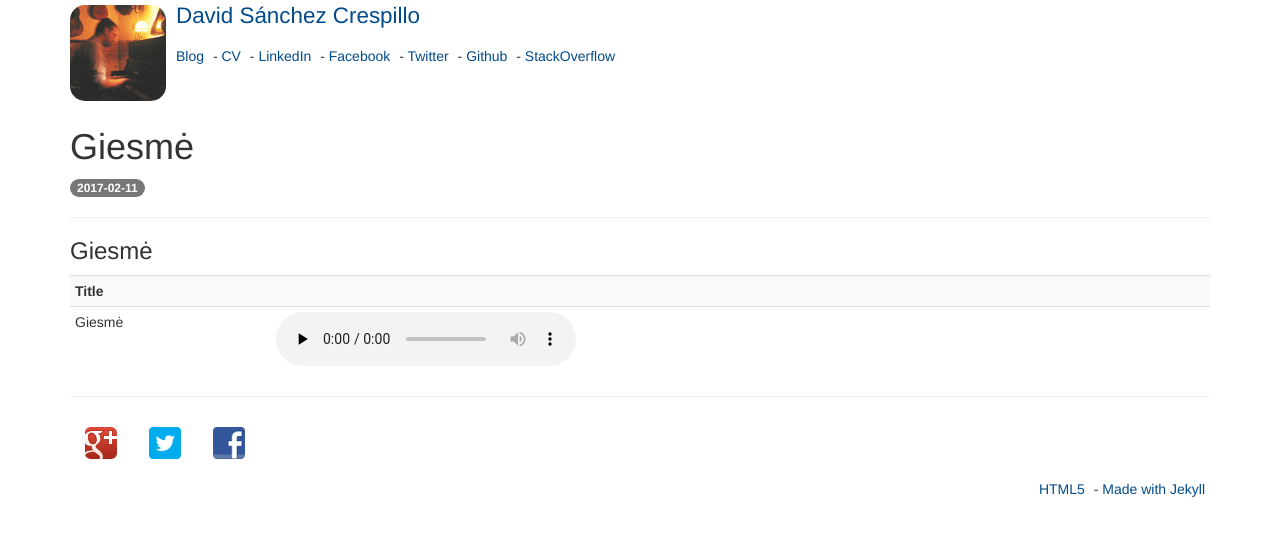
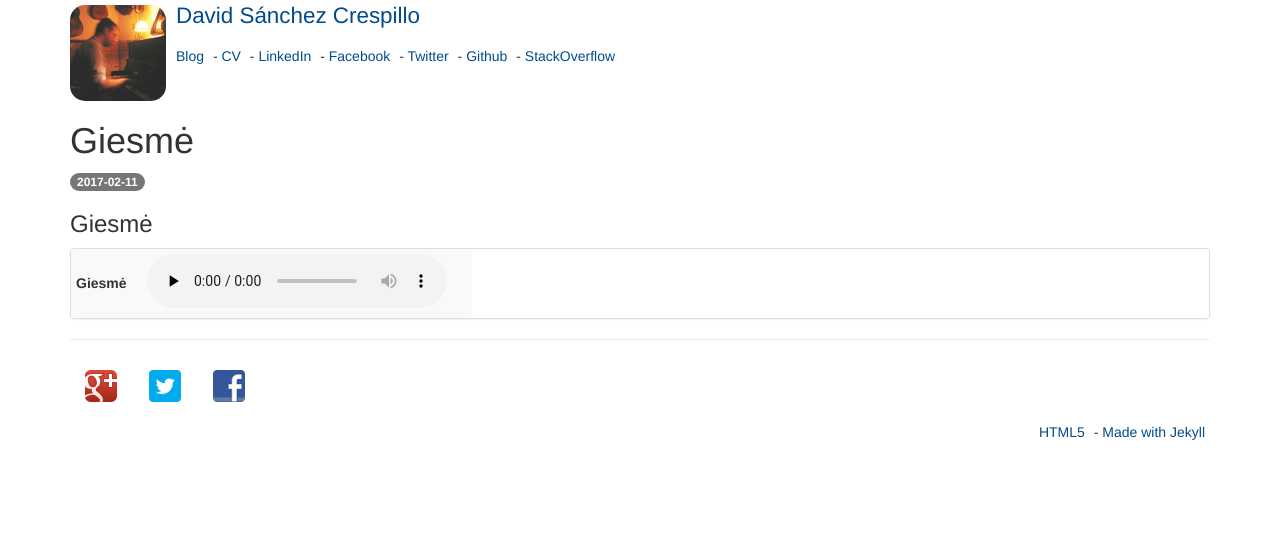
Before and after one commit to davidsanchezcrespillo/dscwebpage_jekyll, a Jekyll site: the page built from _posts/2017-02-11-giesme.markdown, in a window 1280 px wide. Shown: the top 536 px of the page. Built offline with Jekyll 4.4.1, drawn with Linux system fonts in a browser that asks for light colours.

Commit message:
Little look and feel improvements

```diff
--- a/_includes/media_player.html
+++ b/_includes/media_player.html
@@ -1,10 +1,10 @@
 {% if page.tracklist %}
-<table class="table table-striped table-condensed">
-  <tr><th>Title</th><th>&nbsp;</th><th>&nbsp;</th><th>&nbsp;</th><th>&nbsp;</th></tr>
+<div class="panel panel-default">
+<table class="table table-striped table-condensed table-hover table-nonfluid media-list">
+  <tbody>
   {% for item in page.tracklist %}
     <tr>
-
-      <td>{% if item.download %}<a href="{{ '/media/audio/' | append:item.url | append:'.mp3' | prepend:site.baseurl }}">{% endif %}{{ item.title }}{% if item.download %}</a>{% endif %}</td>
+      <td class="title">{% if item.download %}<a href="{{ '/media/audio/' | append:item.url | append:'.mp3' | prepend:site.baseurl }}">{% endif %}{{ item.title }}{% if item.download %}</a>{% endif %}</td>
     <td>{% if item.description %} {{ item.description }} {% endif %}</td>
     <td><audio title="{{ item.title }}" controls="controls" preload="none">
       <source src="{{ '/media/audio/' | append:item.url | append:'.mp3' | prepend:site.baseurl }}" type="audio/mpeg"/>
@@ -23,5 +23,7 @@
     </td>
   </tr>
   {% endfor %}
+  </tbody>
 </table>
+</div>
 {% endif %}
--- a/_layouts/default.html
+++ b/_layouts/default.html
@@ -41,14 +41,10 @@
         </div>
       </div>
 
-      <div class="row top-space">
-        <div class="col-xs-12">
-
-        </div>
-      </div>
-
       <article>
+        {% if page.title %}
         <h1>{{ page.title }}</h1>
+        {% endif %}
             {{ content }}
       </article>
 
--- a/_layouts/post.html
+++ b/_layouts/post.html
@@ -8,8 +8,7 @@ layout: default
     </time>
   </small>
 </header>
-<hr>
-<div class="postdetails">
+<div class="postdetails top-space">
 {% if page.description %}
 <div class="well well-sm">
 {{ page.description }}
--- a/blog.html
+++ b/blog.html
@@ -7,8 +7,8 @@ title: Blog
 
   <ul class="list-unstyled">
     {% for post in site.posts %}
-      <li class="panel panel-default">
-        <div class="panel-body">
+      <li class="panel panel-info">
+        <div class="panel-heading">
         <h4>
           <a href="{{ post.url | prepend: site.baseurl }}">{{ post.title | escape }}</a>
 
--- a/index.html
+++ b/index.html
@@ -3,7 +3,7 @@ layout: default
 url: index.html
 ---
 
-<div class="row">
+<div class="row top-space">
   <div class="col-md-9 col-xs-12">
     <div class="row" style="margin-left: 0; margin-right: 0;">
 
@@ -19,7 +19,7 @@ url: index.html
     {% include render_tile.html span="4" title="Canciones de campamento" url="/canciones_de_campamento.html" img="fuegoCampamento.jpg" %}
     </div>
   </div>
-  <div class="col-md-3 col-xs-12 twitter-feed">
+  <div class="col-md-3 col-xs-12 rounded-box">
     <a class="twitter-timeline" data-height="420" data-theme="light" href="https://twitter.com/dinopmi?ref_src=twsrc%5Etfw">Tweets by dinopmi</a> <script async src="//platform.twitter.com/widgets.js"></script>
   </div>
 </div>
--- a/media/css/style.css
+++ b/media/css/style.css
@@ -8,23 +8,7 @@ a {
     background-color: #024b8a;
 }
 
-.nav-pills > li.active > a, .nav-pills > li.active > a:hover, .nav-pills > li.active > a:focus {
-    background-color: #024b8a;
-}
-
 /********/
-
-a.backlink:before{
-    content: '\2190';
-}
-
-a.prev:before{
-    content: '\00AB';
-}
-
-a.next:after{
-    content: '\00BB';
-}
 
 .blog_excerpt {
     padding: 6px;
@@ -55,6 +39,17 @@ a.next:after{
     background-image: url('../img/icon-score.png');
 }
 
+.table-nonfluid {
+  width: auto !important;
+}
+
+.media-list > tbody > tr > td {
+  vertical-align: middle;
+}
+
+.media-list > tbody > tr > td.title {
+  font-weight: bold;
+}
 
 .tile {
     padding: 0;
@@ -135,9 +130,14 @@ a.next:after{
   content: "-";
 }
 
-.twitter-feed {
+.rounded-box {
   border-radius: 15px;
   border-style: solid;
   border-width: 1px;
   border-color: #bbb;
+  overflow: auto;
 }
+
+.postheader {
+  margin-bottom: 10px;
+}
```
